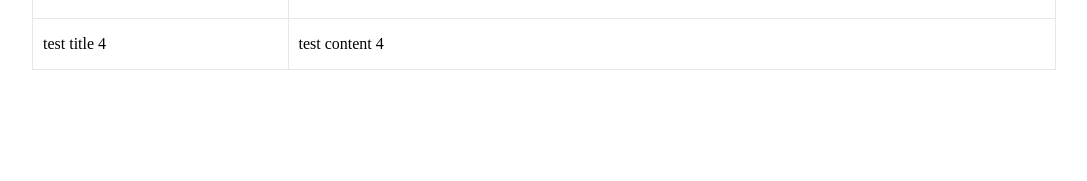
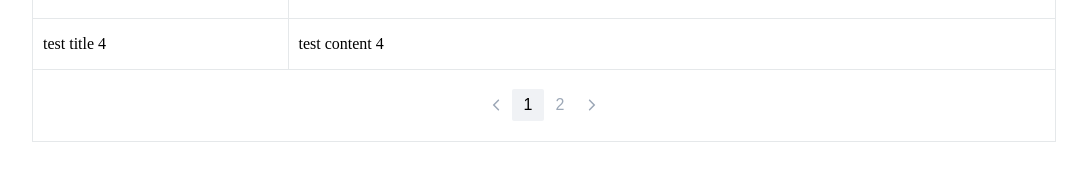
Before and after one commit to jaegyeongkim/react-typescript, a React (Create React App) app: page / in a window 1280 px wide. Shown: the part 383-564 px from the top of the page, without its empty margins (96-1183 px from the left). Built offline with nearby package versions, Linux system fonts and the light colour scheme.

Commit message:
feat: pagination 연동 (#10) 	modified:   src/components/common/pagination/Pagination.styled.ts 	modified:   src/components/common/pagination/hooks/usePagination.ts 	modified:   src/components/index.ts 	modified:   src/pages/article/main/Article.tsx 	modified:   src/types/common.ts

```diff
--- a/src/components/common/pagination/Pagination.styled.ts
+++ b/src/components/common/pagination/Pagination.styled.ts
@@ -68,11 +68,11 @@ export const NumBtn = styled.button<NumBtnProps>`
   height: 32px;
   border-radius: 2px;
   color: ${({ theme, isCurrentPage }) =>
-    isCurrentPage ? theme.color.black : theme.color.gray_50};
+    isCurrentPage ? theme.color.black : theme.color.gray_05};
   background-color: ${({ theme, isCurrentPage }) =>
-    isCurrentPage ? theme.color.gray_10 : theme.color.white};
+    isCurrentPage ? theme.color.gray_01 : theme.color.white};
 
   :hover {
-    background-color: ${({ theme }) => theme.color.gray_30};
+    background-color: ${({ theme }) => theme.color.gray_03};
   }
 `;
--- a/src/components/common/pagination/hooks/usePagination.ts
+++ b/src/components/common/pagination/hooks/usePagination.ts
@@ -5,7 +5,7 @@ import { createPageList } from "utils/helper/pagination";
 const usePagination = (
   currentPage: number,
   totalPages: number,
-  maxPageNum: number = 10,
+  maxPageNum: number = 5,
 ) => {
   const [searchParams, setSearchParams] = useSearchParams();
   const [numList, setNumList] = useState<number[]>([]);
--- a/src/components/index.ts
+++ b/src/components/index.ts
@@ -1,5 +1,6 @@
 import Layout from "./layout/Layout";
 import Table from "./table/Table";
 import CancelBtn from "./common/btn/cancelBtn/CancelBtn";
+import Pagination from "./common/pagination/Pagination";
 
-export { Layout, Table, CancelBtn };
+export { Layout, Table, CancelBtn, Pagination };
--- a/src/pages/article/main/Article.tsx
+++ b/src/pages/article/main/Article.tsx
@@ -1,7 +1,8 @@
-import React from "react";
+import React, { useEffect } from "react";
 import { useSearchParams } from "react-router-dom";
 import { useQuery } from "react-query";
 
+import { Pagination } from "components";
 import { useFetchArticle, useResetQuery } from "hooks/queries";
 import { CommonH1 } from "style/commonStyled";
 import ArticleTable from "./container/ArticleTable/ArticleTable";
@@ -10,21 +11,32 @@ import * as S from "./Article.styled";
 const Article = () => {
   const { fetchArticle } = useFetchArticle();
   const [searchParams] = useSearchParams();
-  const query = useQuery(["articleStorage"], () =>
-    fetchArticle(Number(searchParams.get("page")) || 1),
-  );
+
+  const currentPage = Number(searchParams.get("page")) || 1;
+  const query = useQuery(["articleStorage"], () => fetchArticle(currentPage));
 
   useResetQuery(query);
+
+  useEffect(() => {
+    query.refetch();
+  }, [searchParams.get("page")]);
 
   return (
     <>
       <CommonH1>Article Main</CommonH1>
+
       <S.BtnWrapper>
         <S.GoToCreate to="/article/create">게시글 추가</S.GoToCreate>
       </S.BtnWrapper>
       <S.Wrapper>
         <ArticleTable data={query.data} />
       </S.Wrapper>
+      <Pagination
+        pageInfo={{
+          currentPage: currentPage,
+          totalPages: 2,
+        }}
+      />
     </>
   );
 };
--- a/src/types/common.ts
+++ b/src/types/common.ts
@@ -1,8 +1,5 @@
 interface PageInfo {
   currentPage: number;
-  dataPerPage: number;
-  startRow: number;
-  totalData: number;
   totalPages: number;
 }
 
```
